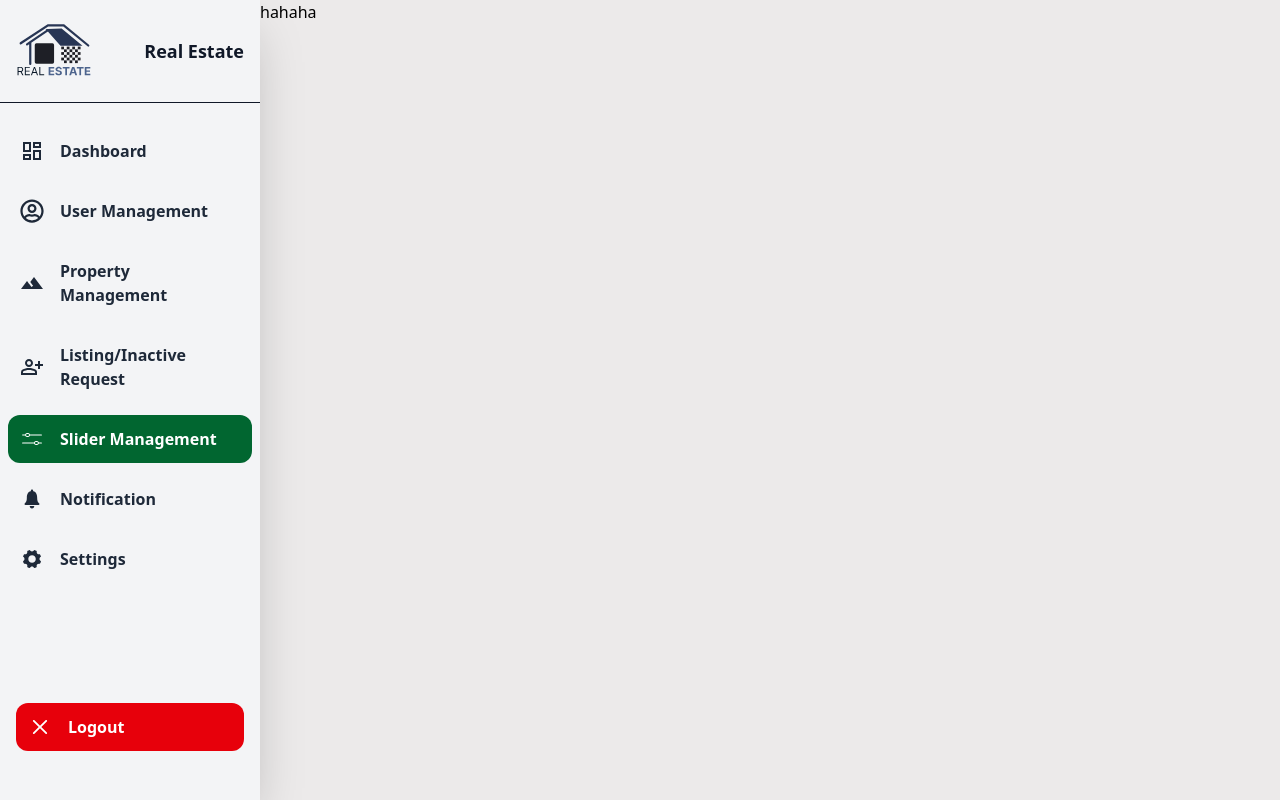
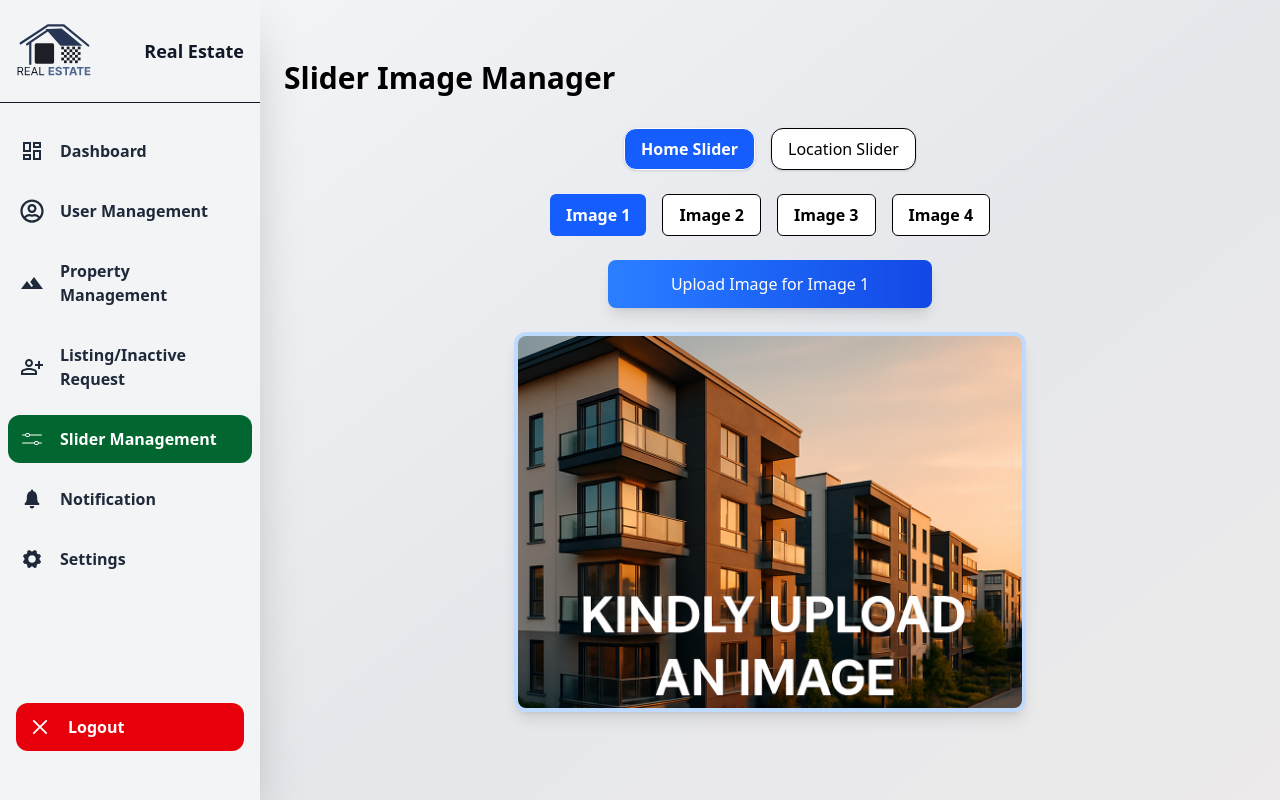
Before and after one commit to Kumar14356/real_estate, a React (Vite) app: page /slide-manager in a window 1280 px wide. Built offline with nearby package versions, Linux system fonts and the light colour scheme; sample sign-in values are in the browser's storage.

Commit message:
Update: your commit message

```diff
--- a/src/App.jsx
+++ b/src/App.jsx
@@ -12,6 +12,7 @@ import Notification from './components/Notification/Notification';
 import Settings from './components/Settings/Settings';
 import Login from './components/Login/Login';
 import Navbar from './components/Navbar';
+import Error404 from './components/Error/Error404';
 
 import { ToastContainer } from 'react-toastify';
 import 'react-toastify/dist/ReactToastify.css';
@@ -34,9 +35,24 @@ function App() {
     setIsAuthenticated(!!localStorage.getItem('token'));
   }, [location]);
 
+  // Define all valid routes
+  const validRoutes = [
+    '/',
+    '/login',
+    '/usermanagement',
+    '/propertymanagement',
+    '/inactive-requext',
+    '/slide-manager',
+    '/notification',
+    '/settings'
+  ];
+
+  const isValidRoute = validRoutes.includes(location.pathname);
+  const shouldShowNavbar = isAuthenticated && location.pathname !== '/login' && isValidRoute;
+
   return (
     <div className="flex">
-      {isAuthenticated && location.pathname !== '/login' && <Navbar />}
+      {shouldShowNavbar && <Navbar />}
       <ToastContainer position="top-right" autoClose={3000} />
       <div className="app flex-1">
         <Routes>
@@ -48,6 +64,7 @@ function App() {
           <Route path="/slide-manager" element={<PrivateRoute><SlideManager /></PrivateRoute>} />
           <Route path="/notification" element={<PrivateRoute><Notification /></PrivateRoute>} />
           <Route path="/settings" element={<PrivateRoute><Settings /></PrivateRoute>} />
+          <Route path="*" element={<Error404 />} />
         </Routes>
       </div>
     </div>
--- /dev/null
+++ b/src/components/Error/Error404.jsx
@@ -0,0 +1,32 @@
+import React from 'react';
+import { useNavigate } from 'react-router-dom';
+import error_img from '../../assets/ErrorImg.svg'
+
+const Error404 = () => {
+  const navigate = useNavigate();
+
+  return (
+    <div className="flex items-center justify-center min-h-screen bg-gray-100 px-4">
+      <div className="text-center max-w-md">
+        <img
+          src={error_img}
+          alt="404 Not Found"
+          className="w-64 mx-auto mb-6"
+        />
+        <h1 className="text-6xl font-extrabold text-blue-600 mb-4">404</h1>
+        <h2 className="text-2xl font-bold text-gray-800 mb-2">Page Not Found</h2>
+        <p className="text-gray-600 mb-6">
+          Sorry, we couldn't find the page you were looking for.
+        </p>
+        <button
+          onClick={() => navigate('/')}
+          className="px-6 py-3 bg-blue-600 text-white rounded-md hover:bg-blue-700 transition"
+        >
+          Go to Homepage
+        </button>
+      </div>
+    </div>
+  );
+};
+
+export default Error404;
--- a/src/components/dashBoard/DashBoard.jsx
+++ b/src/components/dashBoard/DashBoard.jsx
@@ -77,7 +77,7 @@ const DashBoard = () => {
         {/* Line Chart */}
         <div className='flex-1 bg-white rounded-2xl shadow-lg p-5 dark:bg-green-900/20 h-[400px]'>
           <h3 className='text-xl font-medium mb-4 dark:text-gray-200 text-gray-800'>Registered Property</h3>
-          <ResponsiveContainer width="100%" height="80%">
+          <ResponsiveContainer width="100%" height="90%">
             <LineChart data={Bardata}>
               <Line type="monotone" dataKey="uv" stroke="#8884d8" strokeWidth={3} />
               <CartesianGrid stroke="#ccc" strokeDasharray="5 5" />
@@ -91,14 +91,14 @@ const DashBoard = () => {
         {/* Bar Chart */}
         <div className='flex-1 bg-white rounded-2xl shadow-lg p-5 dark:bg-green-600/20 h-[400px]'>
           <h3 className='text-xl font-medium mb-4 dark:text-gray-200 text-gray-800'>Property</h3>
-          <ResponsiveContainer width="100%" height="80%">
+          <ResponsiveContainer width="100%" height="90%">
             <BarChart data={Bardata}>
-              <XAxis dataKey="name" scale="point" padding={{ left: 50, right: 30 }} />
+              <XAxis dataKey="name" scale="point" padding={{ left: 50, right: 40 }} />
               <YAxis />
               <Tooltip />
               <Legend />
               <CartesianGrid strokeDasharray="3 3" />
-              <Bar dataKey="pv" fill="#84d88b" background={{ fill: "#eee" }} />
+              <Bar dataKey="pv" fill="#84d88b"barSize={90} background={{ fill: "#eee" }} />
             </BarChart>
           </ResponsiveContainer>
         </div>
--- a/src/components/sliderManagemt/SlideManager.jsx
+++ b/src/components/sliderManagemt/SlideManager.jsx
@@ -1,11 +1,110 @@
-import React from 'react'
+import React, { useState } from "react";
+import slider_Dummy from '../../assets/Slide_Dummy.png'
+const SliderImageManager = () => {
+  const [activeSlider, setActiveSlider] = useState("home"); // "home" or "location"
+  const [activeImage, setActiveImage] = useState(1);
 
-const SlideManager = () => {
+  const [uploadedImages, setUploadedImages] = useState({
+    home: {},
+    location: {},
+  });
+
+  const handleUpload = (event) => {
+    const file = event.target.files[0];
+    if (!file) return;
+
+    const imageUrl = URL.createObjectURL(file);
+    setUploadedImages((prev) => ({
+      ...prev,
+      [activeSlider]: {
+        ...prev[activeSlider],
+        [activeImage]: imageUrl,
+      },
+    }));
+  };
+
+  const getTabs = () => {
+    return activeSlider === "home" ? [1, 2, 3, 4] : [1, 2, 3];
+  };
+
   return (
-    <div className='Side_class'>
-      hahaha
+    <div className="pt-15 p-6 gap-6 min-h-screen bg-gradient-to-br from-gray-100 via-gray-200 dark:from-gray-800 dark:via-gray-900 dark:to-gray-950 text-gray-900 dark:text-gray-100">
+      <h2 className="text-3xl font-bold mb-8 text-black dark:text-white">Slider Image Manager</h2>
+
+      {/* Slider Type Switch */}
+      <div className="flex gap-4 mb-6 justify-center">
+        <button
+          onClick={() => {
+            setActiveSlider("home");
+            setActiveImage(1);
+          }}
+          className={`px-4 py-2 rounded-xl transition-all border shadow-sm capitalize font-semibold ${activeSlider === "home"
+            ? "bg-blue-600 text-white"
+            : "bg-white text-black border"
+            }`}
+        >
+          Home Slider
+        </button>
+        <button
+          onClick={() => {
+            setActiveSlider("location");
+            setActiveImage(1);
+          }}
+          className={`py-2 px-4 rounded-xl transition-all border shadow-sm capitalize ${activeSlider === "location"
+            ? "bg-blue-600 text-white"
+            : "bg-white text-black border"
+            }`}
+        >
+          Location Slider
+        </button>
+      </div>
+
+      {/* Image Tabs */}
+      <div className="flex gap-4 justify-center flex-wrap mb-6">
+        {getTabs().map((num) => (
+          <button
+            key={num}
+            onClick={() => setActiveImage(num)}
+            className={`px-4 py-2 rounded-md font-semibold ${activeImage === num
+              ? "bg-blue-600 text-white"
+              : "bg-white text-black border"
+              }`}
+          >
+            Image {num}
+          </button>
+        ))}
+      </div>
+      <div className="mb-6">
+        {/* Upload Button */}
+        <label className="cursor-pointer bg-gradient-to-r mx-auto flex justify-center items-center md:w-1/3 w-full from-blue-500 to-blue-700 text-white md;px-8 rounded-lg shadow-lg hover:opacity-90 transition-all ">
+          <input
+            type="file"
+            accept="image/*"
+            className="hidden"
+            onChange={handleUpload}
+          />
+
+          <div className="cursor-pointe py-3 px-6 rounded-md text-center w-fit">
+            Upload Image for Image {activeImage}
+          </div>
+        </label>
+      </div>
+
+      {/* Image Preview */}
+      <div className="w-full mx-auto max-w-lg">
+        <img
+          src={
+            uploadedImages[activeSlider][activeImage] ||
+            slider_Dummy
+          }
+          alt={`Image ${activeImage}`}
+          className="w-full h-[380px] object-cover border-4 border-blue-200 rounded-xl shadow-lg"
+        />
+      </div>
     </div>
-  )
-}
 
-export default SlideManager
+
+  );
+};
+
+export default SliderImageManager;
```
Also changed, not shown: src/assets/ErrorImg.svg (added), src/assets/Slide_Dummy.png (added).
